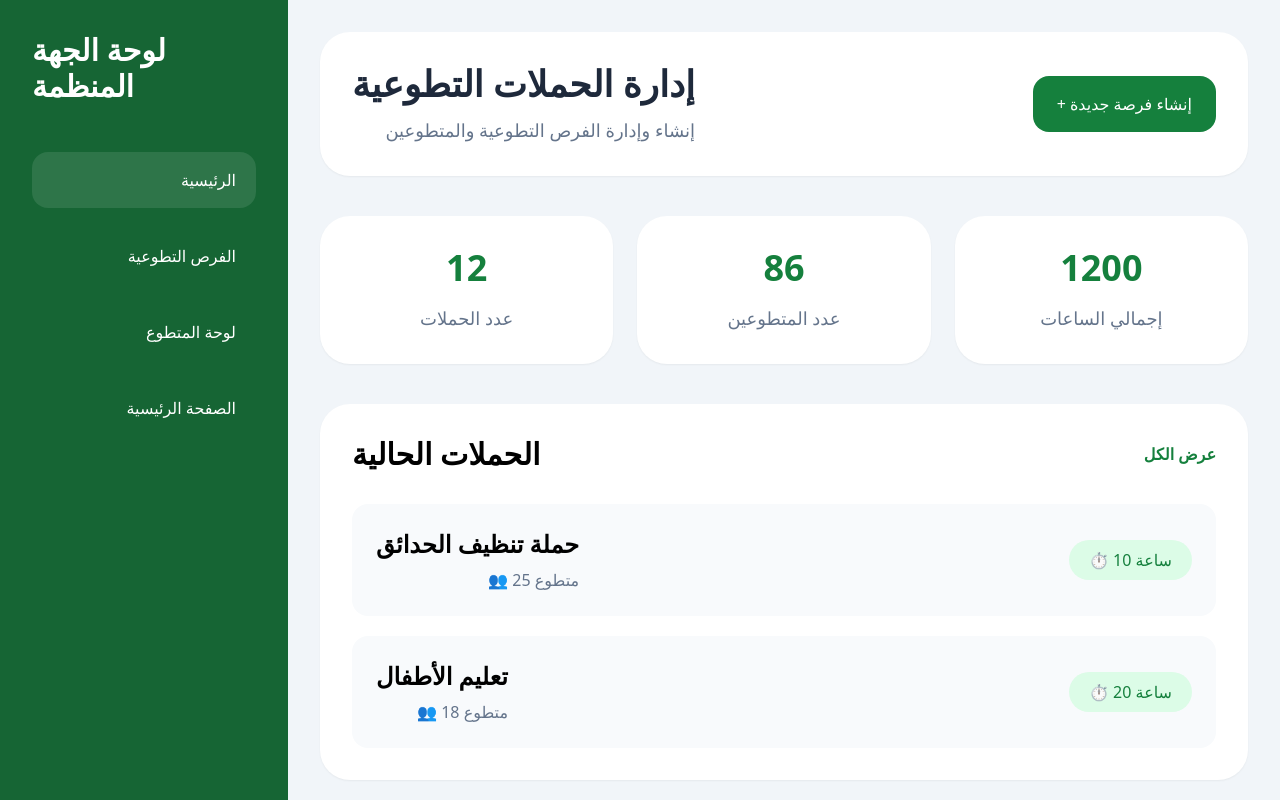
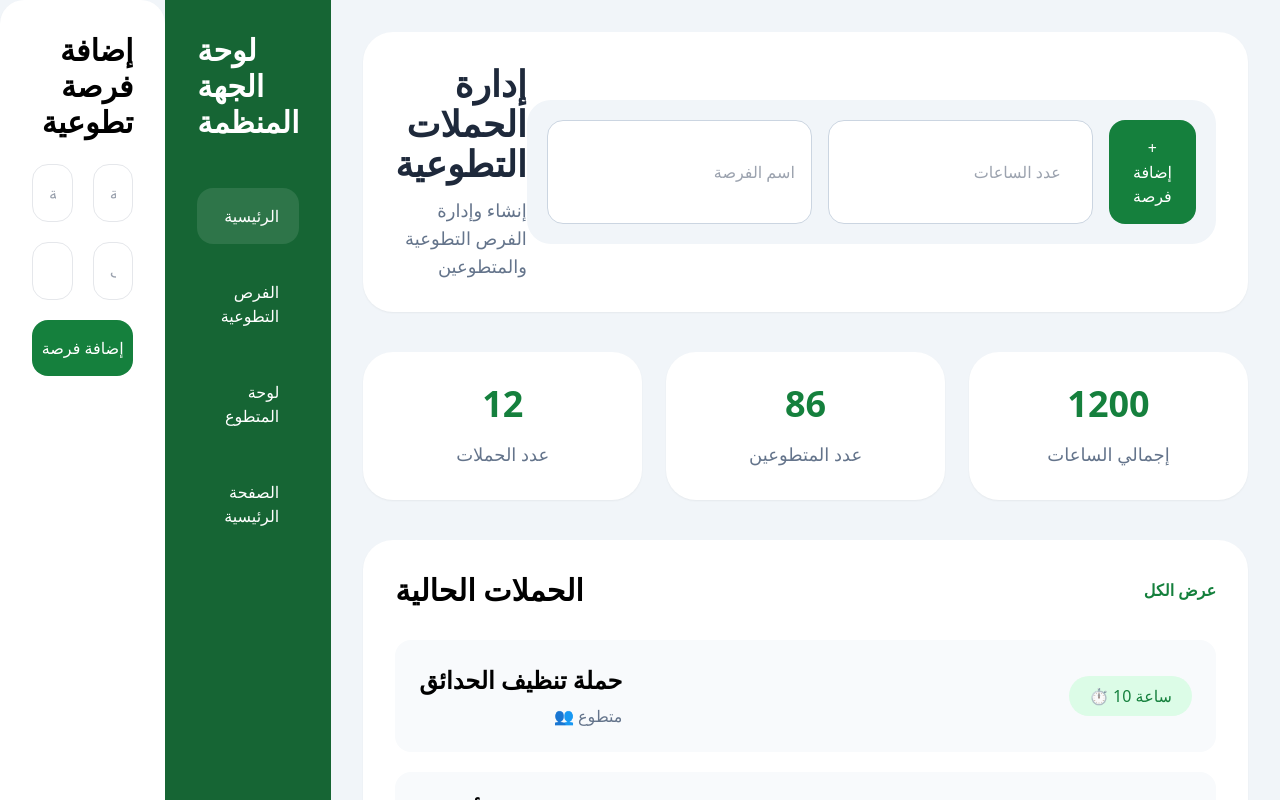
Before and after one commit to khaliddfawazz-beep/-, a React (Create React App) app: page /manager in a window 1280 px wide. Shown: the top 800 px of the page. Built offline with nearby package versions, Linux system fonts and the light colour scheme.

Commit message:
update pages

```diff
--- a/src/App.js
+++ b/src/App.js
@@ -1,4 +1,6 @@
 import { BrowserRouter, Routes, Route } from "react-router-dom";
+import OpportunityProvider from "./context/OpportunityContext";
+import VolunteerProvider from "./context/VolunteerContext";
 
 import Home from "./pages/Home";
 import Login from "./pages/Login";
@@ -9,6 +11,8 @@ import ManagerDashboard from "./pages/ManagerDashboard";
 
 function App() {
   return (
+    <VolunteerProvider>
+       <OpportunityProvider>
           <BrowserRouter>
 
              <Routes>
@@ -25,6 +29,8 @@ function App() {
             </Routes>
 
          </BrowserRouter>
+      </OpportunityProvider>
+    </VolunteerProvider>
   );
 }
 
--- /dev/null
+++ b/src/context/OpportunityContext.jsx
@@ -0,0 +1,32 @@
+import { createContext, useState } from "react";
+
+export const OpportunityContext = createContext();
+
+export default function OpportunityProvider({ children }) {
+
+  const [opportunities, setOpportunities] = useState([
+    {
+      title: "حملة تنظيف الحدائق",
+      city: "دمشق",
+      hours: 10,
+      category: "بيئي"
+    },
+    {
+      title: "تعليم الأطفال",
+      city: "حلب",
+      hours: 20,
+      category: "تعليمي"
+    }
+  ]);
+
+  return (
+    <OpportunityContext.Provider
+      value={{
+        opportunities,
+        setOpportunities
+      }}
+    >
+      {children}
+    </OpportunityContext.Provider>
+  );
+}
--- /dev/null
+++ b/src/context/VolunteerContext.jsx
@@ -0,0 +1,27 @@
+import { createContext, useState } from "react";
+
+export const VolunteerContext = createContext();
+
+export default function VolunteerProvider({ children }) {
+
+  const [joinedOpportunities, setJoinedOpportunities] = useState([]);
+
+  const [points, setPoints] = useState(3200);
+
+  const [hours, setHours] = useState(150);
+
+  return (
+    <VolunteerContext.Provider
+      value={{
+        joinedOpportunities,
+        setJoinedOpportunities,
+        points,
+        setPoints,
+        hours,
+        setHours
+      }}
+    >
+      {children}
+    </VolunteerContext.Provider>
+  );
+}
--- a/src/main.jsx
+++ b/src/main.jsx
@@ -2,9 +2,16 @@ import React from 'react'
 import ReactDOM from 'react-dom/client'
 import App from './App'
 import './index.css'
+import OpportunityProvider from "./context/OpportunityContext";
+import VolunteerProvider from "./context/VolunteerContext";
 
 ReactDOM.createRoot(document.getElementById('root')).render(
   <React.StrictMode>
-    <App />
+     <VolunteerProvider>
+        <OpportunityProvider>
+           <App />
+         </OpportunityProvider>
+     </VolunteerProvider>
+
   </React.StrictMode>,
 )
--- a/src/pages/Dashboard.jsx
+++ b/src/pages/Dashboard.jsx
@@ -1,5 +1,13 @@
 import { Link } from "react-router-dom";
+import { useContext } from "react";
+import { VolunteerContext } from "../context/VolunteerContext";
 export default function Dashboard() {
+  const {
+  joinedOpportunities,
+  points,
+  hours
+ } = useContext(VolunteerContext);
+
   const activities = [
     {
       title: "تعليم الأطفال",
@@ -170,8 +178,8 @@ export default function Dashboard() {
           </div>
 
           <div className="flex justify-between mt-4 text-slate-500">
-            <span>3200 نقطة</span>
-            <span>5000 نقطة</span>
+            <span>{points}</span>
+            <span>{points}</span>
           </div>
 
         </section>
@@ -257,6 +265,40 @@ export default function Dashboard() {
           </div>
 
         </section>
+        <div className="bg-white rounded-[30px] p-8 shadow-sm mt-10">
+
+  <h2 className="text-3xl font-bold mb-8 text-right">
+    الفرص المنضم إليها
+  </h2>
+
+  <div className="space-y-5">
+
+    {joinedOpportunities.map((item, index) => (
+
+      <div
+        key={index}
+        className="bg-slate-100 p-5 rounded-2xl text-right"
+      >
+
+        <h3 className="text-2xl font-bold">
+          {item.title}
+        </h3>
+
+        <p className="text-slate-500 mt-2">
+          📍 {item.city}
+        </p>
+
+        <p className="text-green-700 mt-2">
+          ⏱ {item.hours} ساعة
+        </p>
+
+      </div>
+
+    ))}
+
+  </div>
+
+</div>
 
       </main>
 
--- a/src/pages/Home.jsx
+++ b/src/pages/Home.jsx
@@ -61,6 +61,9 @@ export default function VolunteerPlatformHome() {
           </div>
         </div>
 
+
+
+
         <div className="flex gap-3">
 
               <Link
@@ -68,6 +71,13 @@ export default function VolunteerPlatformHome() {
                  className="px-5 py-2 rounded-xl bg-slate-100 text-slate-700 hover:bg-slate-200 transition"
              >
                 الفرص
+              </Link>
+
+            <Link
+                to="/manager"
+                  className="px-5 py-2 rounded-xl bg-slate-800 text-white hover:bg-slate-900 transition"
+            >
+                لوحة الجهة المنظمة
             </Link>
 
             <Link
--- a/src/pages/ManagerDashboard.jsx
+++ b/src/pages/ManagerDashboard.jsx
@@ -1,7 +1,40 @@
 import { Link } from "react-router-dom";
+import { useState } from "react";
+import { useContext } from "react";
+import { OpportunityContext } from "../context/OpportunityContext";
 
 export default function ManagerDashboard() {
+  const { opportunities, setOpportunities } = useContext(OpportunityContext);
 
+
+const handleChange = (e) => {
+  setFormData({
+    ...formData,
+    [e.target.name]: e.target.value
+  });
+};
+
+const handleAddOpportunity = (e) => {
+  e.preventDefault();
+
+  setOpportunities([
+    ...opportunities,
+    formData
+  ]);
+
+  setFormData({
+    title: "",
+    city: "",
+    hours: "",
+    category: ""
+  });
+};
+  const [formData, setFormData] = useState({
+  title: "",
+  city: "",
+  hours: "",
+  category: ""
+});
   const volunteers = [
     {
       name: "محمد الأحمد",
@@ -20,21 +53,69 @@ export default function ManagerDashboard() {
     }
   ];
 
-  const campaigns = [
-    {
-      title: "حملة تنظيف الحدائق",
-      volunteers: 25,
-      hours: 10
-    },
-    {
-      title: "تعليم الأطفال",
-      volunteers: 18,
-      hours: 20
-    }
-  ];
+
+
+const [title, setTitle] = useState("");
+const [hours, setHours] = useState("");
 
   return (
     <div className="min-h-screen bg-slate-100 flex">
+      <div className="bg-white p-8 rounded-3xl shadow-sm mb-10">
+
+  <h2 className="text-3xl font-bold mb-6 text-right">
+    إضافة فرصة تطوعية
+  </h2>
+
+  <form
+    onSubmit={handleAddOpportunity}
+    className="grid md:grid-cols-2 gap-5"
+  >
+
+    <input
+      type="text"
+      name="title"
+      placeholder="اسم الفرصة"
+      value={formData.title}
+      onChange={handleChange}
+      className="p-4 rounded-2xl border text-right"
+    />
+
+    <input
+      type="text"
+      name="city"
+      placeholder="المدينة"
+      value={formData.city}
+      onChange={handleChange}
+      className="p-4 rounded-2xl border text-right"
+    />
+
+    <input
+      type="number"
+      name="hours"
+      placeholder="عدد الساعات"
+      value={formData.hours}
+      onChange={handleChange}
+      className="p-4 rounded-2xl border text-right"
+    />
+
+    <input
+      type="text"
+      name="category"
+      placeholder="التصنيف"
+      value={formData.category}
+      onChange={handleChange}
+      className="p-4 rounded-2xl border text-right"
+    />
+
+    <button
+      type="submit"
+      className="bg-green-700 text-white py-4 rounded-2xl col-span-2 hover:bg-green-800 transition"
+    >
+      إضافة فرصة
+    </button>
+
+  </form>
+</div>
 
       {/* Sidebar */}
       <aside className="w-72 bg-green-800 text-white p-8 hidden md:flex flex-col justify-between">
@@ -103,10 +184,45 @@ export default function ManagerDashboard() {
 
           </div>
 
-          <button className="px-6 py-4 bg-green-700 text-white rounded-2xl hover:bg-green-800 transition">
-            + إنشاء فرصة جديدة
-          </button>
+          <div className="bg-slate-100 p-5 rounded-3xl flex flex-col md:flex-row gap-4">
 
+  <input
+    type="text"
+    placeholder="اسم الفرصة"
+    value={title}
+    onChange={(e) => setTitle(e.target.value)}
+    className="p-4 rounded-2xl border border-slate-300 focus:outline-none focus:border-green-700 text-right"
+  />
+
+  <input
+    type="number"
+    placeholder="عدد الساعات"
+    value={hours}
+    onChange={(e) => setHours(e.target.value)}
+    className="p-4 rounded-2xl border border-slate-300 focus:outline-none focus:border-green-700 text-right"
+  />
+
+  <button
+    onClick={() => {
+      if (!title || !hours) return;
+
+      const newCampaign = {
+        title,
+        volunteers: 0,
+        hours
+      };
+
+      setOpportunities([...opportunities, newCampaign]);
+
+      setTitle("");
+      setHours("");
+    }}
+    className="px-6 py-4 bg-green-700 text-white rounded-2xl hover:bg-green-800 transition"
+  >
+    + إضافة فرصة
+  </button>
+
+</div>
         </div>
 
         {/* Statistics */}
@@ -163,7 +279,7 @@ export default function ManagerDashboard() {
 
           <div className="space-y-5">
 
-            {campaigns.map((campaign, index) => (
+            {opportunities.map((campaign, index) => (
 
               <div
                 key={index}
--- a/src/pages/Opportunities.jsx
+++ b/src/pages/Opportunities.jsx
@@ -1,35 +1,30 @@
+import { useContext } from "react";
+import { OpportunityContext } from "../context/OpportunityContext";
+import { VolunteerContext } from "../context/VolunteerContext";
 export default function Opportunities() {
+  const {
+  joinedOpportunities,
+  setJoinedOpportunities,
+  points,
+  setPoints,
+  hours,
+  setHours
+} = useContext(VolunteerContext);
 
-  const opportunities = [
-    {
-      title: "حملة تنظيف الشوارع",
-      city: "دمشق",
-      category: "بيئي",
-      hours: 10,
-      organizer: "جمعية الأمل"
-    },
-    {
-      title: "تعليم الأطفال",
-      city: "حلب",
-      category: "تعليمي",
-      hours: 20,
-      organizer: "مبادرة شباب سوريا"
-    },
-    {
-      title: "دعم الأسر المحتاجة",
-      city: "حمص",
-      category: "إنساني",
-      hours: 15,
-      organizer: "الهلال الأحمر"
-    },
-    {
-      title: "تشجير الحدائق",
-      city: "اللاذقية",
-      category: "بيئي",
-      hours: 8,
-      organizer: "فريق أخضر"
-    }
-  ];
+
+
+  const { opportunities } = useContext(OpportunityContext);
+  const handleJoinOpportunity = (opportunity) => {
+
+  setJoinedOpportunities([
+    ...joinedOpportunities,
+    opportunity
+  ]);
+
+  setHours(hours + Number(opportunity.hours));
+
+  setPoints(points + (Number(opportunity.hours) * 10));
+};
 
   return (
     <div className="min-h-screen bg-slate-100 p-8">
@@ -130,9 +125,12 @@ export default function Opportunities() {
 
               </div>
 
-              <button className="w-full py-4 rounded-2xl bg-green-700 text-white hover:bg-green-800 transition font-semibold">
-                التقديم للفرصة
-              </button>
+                <button
+                   onClick={() => handleJoinOpportunity(item)}
+                    className="w-full py-4 rounded-2xl bg-green-700 text-white hover:bg-green-800 transition font-semibold"
+               >
+                   انضم الآن
+               </button>
 
             </div>
 
```
Lines whose indentation alone changed are shown as unchanged.
